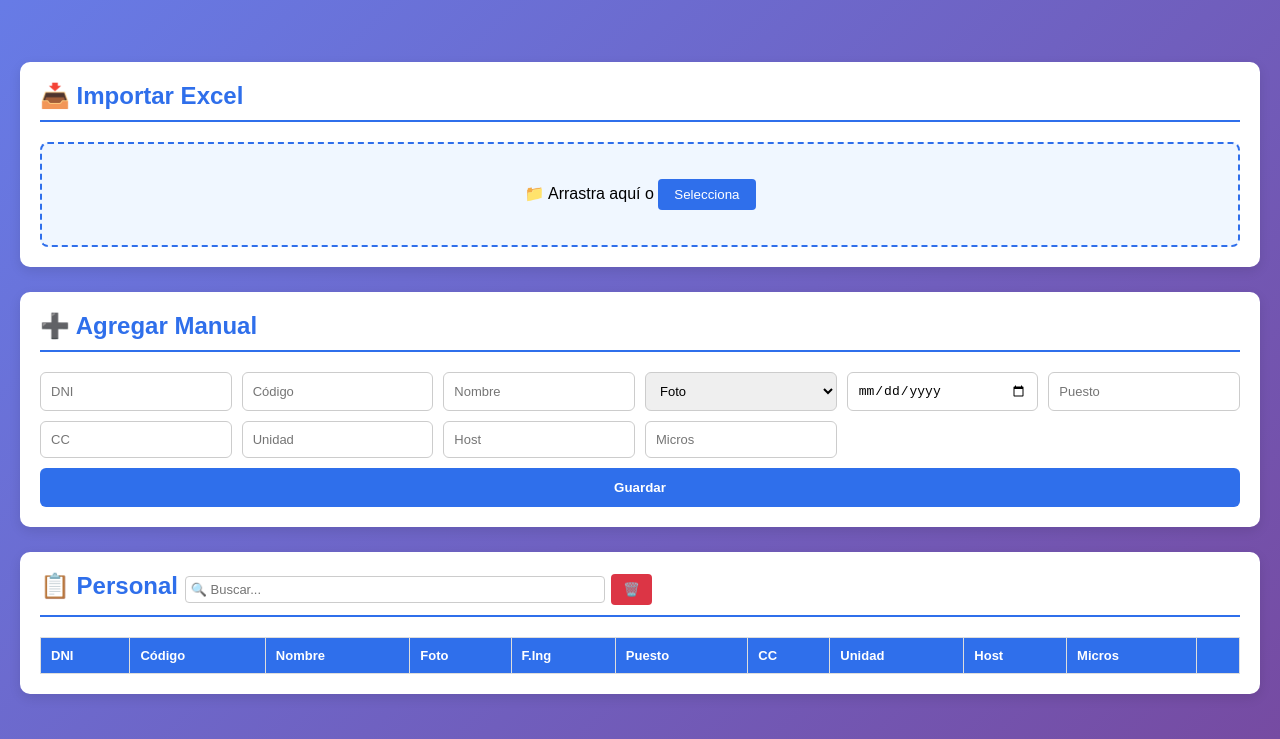
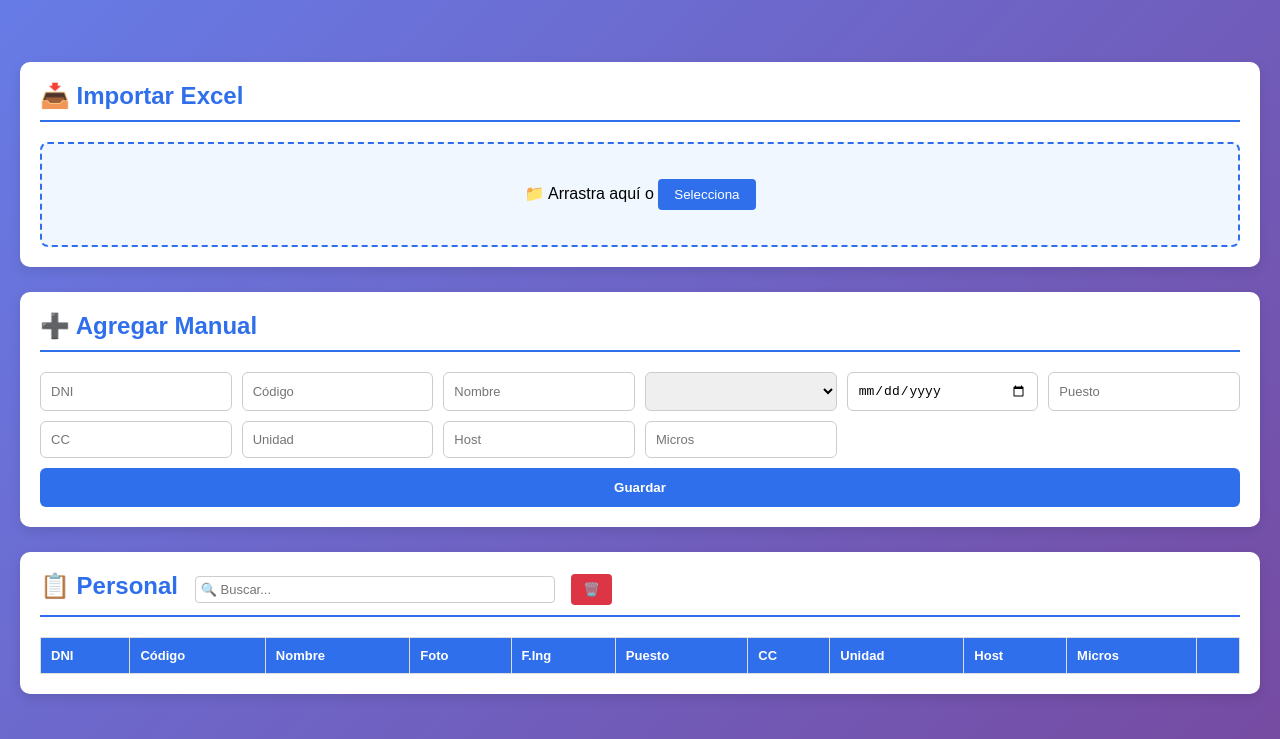
Before and after one commit to systemswissotelTI/inventaTISwiss, a website built with Vite: page index.html in a window 1280 px wide. Shown: the part 114-853 px from the top of the page. Built offline with nearby package versions, Linux system fonts and the light colour scheme; some packages are replaced by stand-ins of ours; no server answers; the database is empty.

Commit message:
Update index.html

```diff
--- a/index.html
+++ b/index.html
@@ -10,8 +10,8 @@
 <div class="container">
 <header><h1>📊 inventaTISwiss</h1><p>Gestión de Personal</p></header>
 <section class="importador"><h2>📥 Importar Excel</h2><div class="drop-zone" id="dropZone"><p>📁 Arrastra aquí o <button type="button" id="selectFileBtn">Selecciona</button></p><input type="file" id="excelInput" accept=".xlsx,.xls" style="display:none"></div><div id="importStatus" style="display:none;"><div class="progress-bar"><div id="progressFill"></div></div><p id="statusText"></p></div></section>
-<section><h2>➕ Agregar Manual</h2><form id="form-personal"><input name="DNI" placeholder="DNI" required><input name="Código" placeholder="Código" required><input name="Nombre" placeholder="Nombre" required><select name="Foto"><option>Foto</option><option>SI</option><option>NO</option></select><input name="Fecha de Ingreso" type="date"><input name="Puesto Real" placeholder="Puesto"><input name="CC Real" placeholder="CC"><input name="Unidad Real" placeholder="Unidad"><input name="Nombre Host" placeholder="Host"><input name="Nueva Tajeta Micros" placeholder="Micros"><button type="submit">Guardar</button></form></section>
-<section><h2>📋 Personal <input type="text" id="searchInput" placeholder="🔍 Buscar..." style="width:35%;padding:5px"> <button id="clearAllBtn" class="btn-danger">🗑️</button></h2><table><thead><tr><th>DNI</th><th>Código</th><th>Nombre</th><th>Foto</th><th>F.Ing</th><th>Puesto</th><th>CC</th><th>Unidad</th><th>Host</th><th>Micros</th><th></th></tr></thead><tbody id="tbody"></tbody></table></section>
+<section><h2>➕ Agregar Manual</h2><form id="form-personal"><input name="DNI" placeholder="DNI" required><input name="Código" placeholder="Código" required><input name="Nombre" placeholder="Nombre" required><select name="Foto"><option></option><option>SI</option><option>NO</option></select><input name="Fecha de Ingreso" type="date"><input name="Puesto Real" placeholder="Puesto"><input name="CC Real" placeholder="CC"><input name="Unidad Real" placeholder="Unidad"><input name="Nombre Host" placeholder="Host"><input name="Nueva Tajeta Micros" placeholder="Micros"><button type="submit">Guardar</button></form></section>
+<section><h2>📋 Personal <input type="text" id="searchInput" placeholder="🔍 Buscar..." style="width:30%;padding:5px;margin-left:10px"> <button id="clearAllBtn" class="btn-danger" style="margin-left:10px">🗑️</button></h2><table><thead><tr><th>DNI</th><th>Código</th><th>Nombre</th><th>Foto</th><th>F.Ing</th><th>Puesto</th><th>CC</th><th>Unidad</th><th>Host</th><th>Micros</th><th></th></tr></thead><tbody id="tbody"></tbody></table></section>
 </div>
 <script type="module" src="/src/main.js"></script>
 <script src="https://cdnjs.cloudflare.com/ajax/libs/xlsx/0.18.5/xlsx.full.min.js"></script>
```
